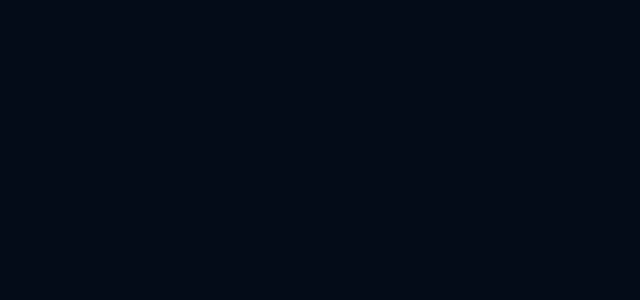
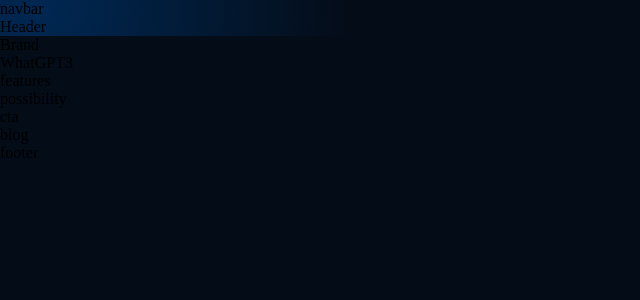
Before and after one commit to iambasilp/GPT3-Modern-react-website, a React (Vite) app: page / in a window 1280 px wide. Shown: the top 300 px of the page, without its empty margins (0-640 px from the left). Built offline with nearby package versions, Linux system fonts and the light colour scheme.

Commit message:
File and Folder structure finally completed

```diff
--- a/src/App.jsx
+++ b/src/App.jsx
@@ -2,12 +2,22 @@ import { useState } from 'react'
 import './App.css'
 
 import { Article, Brand, CTA, Feature, Navbar } from './components'
-import {Blog, Features, Footer, Possibility, WhatGPT3} from './container'
+import {Blog, Header, Features, Footer, Possibility, WhatGPT3} from './container'
 function App() {
 
   return (
     <div className="App">
-
+      <div className="gradient__bg">
+        <Navbar />
+        <Header />
+      </div>
+      <Brand />
+      <WhatGPT3 />
+      <Features />
+      <Possibility />
+      <CTA />
+      <Blog />
+      <Footer />
     </div>
   )
 }
--- /dev/null
+++ b/src/container/header/Header.jsx
@@ -0,0 +1,11 @@
+import React from 'react'
+import './header.css'
+const Header = () => {
+  return (
+    <div>
+      Header
+    </div>
+  )
+}
+
+export default Header
--- a/src/container/index.js
+++ b/src/container/index.js
@@ -1,4 +1,5 @@
 export {default as Blog} from './blog/Blog'
+export {default as Header} from './header/Header'
 export {default as Features} from './features/Features'
 export {default as Footer} from './footer/Footer'
 export {default as Possibility} from './possibility/Possibility'
```
Also changed, not shown: src/container/header/header.css (added).
